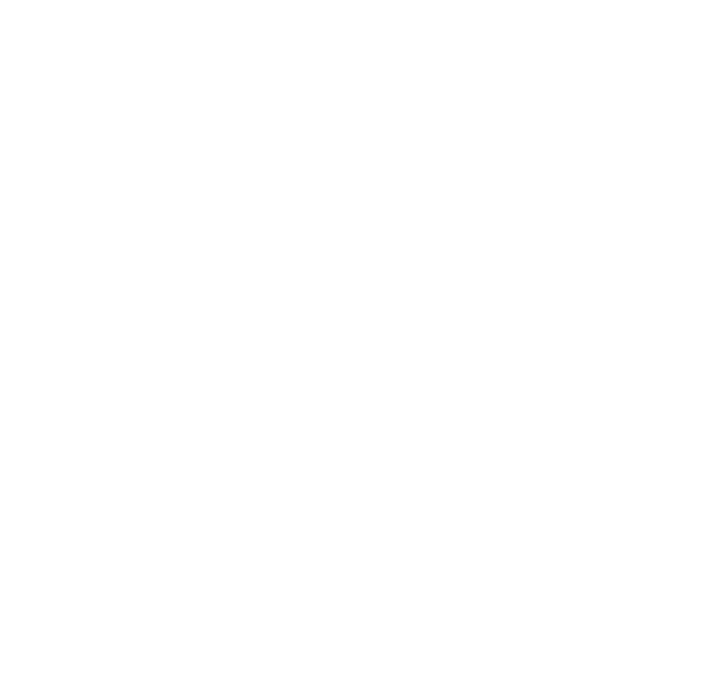
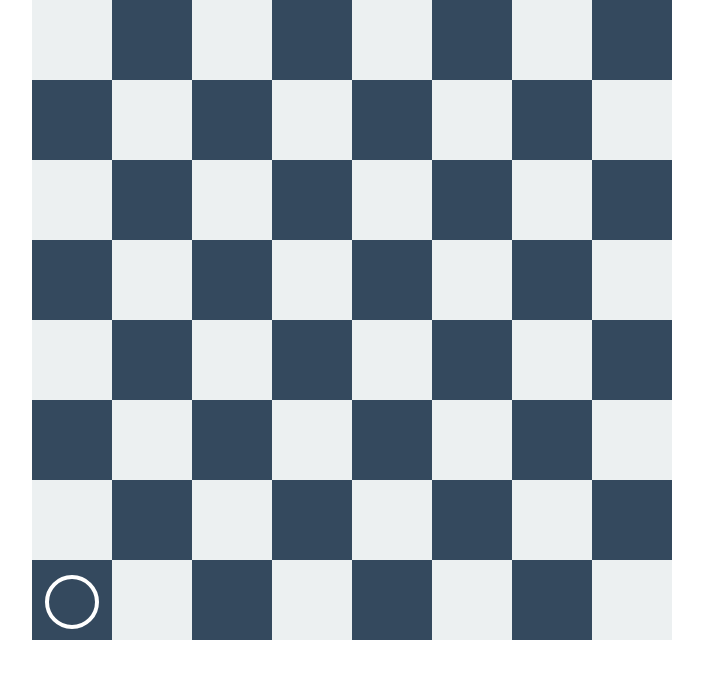
Before and after one commit to engr-hasanuzzaman/game, a plain HTML site: page index.html in a window 1280 px wide. Shown: the whole page, without its empty margins (288-991 px from the left). Drawn offline with Linux system fonts and the light colour scheme.

Commit message:
Desing basic game board
-write basic style for game borad,checker, row

```diff
--- a/game.css
+++ b/game.css
@@ -0,0 +1,72 @@
+
+* {
+  box-sizing: border-box;
+}
+
+html, body {
+  width: 100%;
+  height: 100%;
+  margin: 0;
+  padding: 0;
+}
+
+.game-board {
+  margin: 0 auto;
+  width: 640px;
+  height: 640px;
+  display: flex;
+  flex-direction: row;
+  flex-wrap: wrap;
+  justify-content: center;
+  align-content: stretch;
+  align-items: stretch;
+}
+
+.row {
+  display: flex;
+  flex-direction: row;
+  position: relative;
+  width: 100%;
+}
+.row .cell {
+  transition: .2s ease;
+}
+
+.row-even .cell:nth-child(even) {
+  background-color: #ecf0f1;
+}
+.row-even .cell:nth-child(odd) {
+  background-color: #34495e;
+}
+
+.row-odd .cell:nth-child(odd) {
+  background-color: #ecf0f1;
+}
+.row-odd .cell:nth-child(even) {
+  background-color: #34495e;
+}
+
+.cell {
+  width: 12.5%;
+  display: flex;
+  flex-direction: column;
+  flex-grow: 1;
+  justify-content: center;
+  align-items: center;
+  font-weight: 300;
+}
+
+.checker{
+	top:19%;
+	left:2%;
+	width: 54px;
+	height: 54px;
+	border-radius: 50%;
+	position: absolute;
+	border: 4px solid white;
+	cursor: pointer;
+}
+
+.checker:hover{
+  background-color: green;
+}
--- a/index.html
+++ b/index.html
@@ -8,6 +8,96 @@
   <title>Game</title>
 </head>
 <body>
+  <div class="game-board" id="game-board">
+    <div class="row row-odd">
+      <div class="cell"></div>
+      <div class="cell"></div>
+      <div class="cell"></div>
+      <div class="cell"></div>
+      <div class="cell"></div>
+      <div class="cell"></div>
+      <div class="cell"></div>
+      <div class="cell"></div>
+  </div>
+
+  <div class="row row-even">
+      <div class="cell"></div>
+      <div class="cell"></div>
+      <div class="cell"></div>
+      <div class="cell"></div>
+      <div class="cell"></div>
+      <div class="cell"></div>
+      <div class="cell"></div>
+      <div class="cell"></div>
+  </div>
+
+  <div class="row row-odd">
+      <div class="cell"></div>
+      <div class="cell"></div>
+      <div class="cell"></div>
+      <div class="cell"></div>
+      <div class="cell"></div>
+      <div class="cell"></div>
+      <div class="cell"></div>
+      <div class="cell"></div>
+  </div>
+
+  <div class="row row-even">
+      <div class="cell"></div>
+      <div class="cell"></div>
+      <div class="cell"></div>
+      <div class="cell"></div>
+      <div class="cell"></div>
+      <div class="cell"></div>
+      <div class="cell"></div>
+      <div class="cell"></div>
+  </div>
+
+  <div class="row row-odd">
+      <div class="cell"></div>
+      <div class="cell"></div>
+      <div class="cell"></div>
+      <div class="cell"></div>
+      <div class="cell"></div>
+      <div class="cell"></div>
+      <div class="cell"></div>
+      <div class="cell"></div>
+  </div>
+
+  <div class="row row-even">
+      <div class="cell"></div>
+      <div class="cell"></div>
+      <div class="cell"></div>
+      <div class="cell"></div>
+      <div class="cell"></div>
+      <div class="cell"></div>
+      <div class="cell"></div>
+      <div class="cell"></div>
+  </div>
+
+  <div class="row row-odd">
+      <div class="cell"></div>
+      <div class="cell"></div>
+      <div class="cell"></div>
+      <div class="cell"></div>
+      <div class="cell"></div>
+      <div class="cell"></div>
+      <div class="cell"></div>
+      <div class="cell"></div>
+  </div>
+
+  <div class="row row-even">
+      <div class="cell"></div>
+      <div class="cell"></div>
+      <div class="cell"></div>
+      <div class="cell"></div>
+      <div class="cell"></div>
+      <div class="cell"></div>
+      <div class="cell"></div>
+      <div class="cell"></div>
+      <div class="checker"></div>
+  </div>
+
 
  <script src="game.js"></script>
 </body>
```
